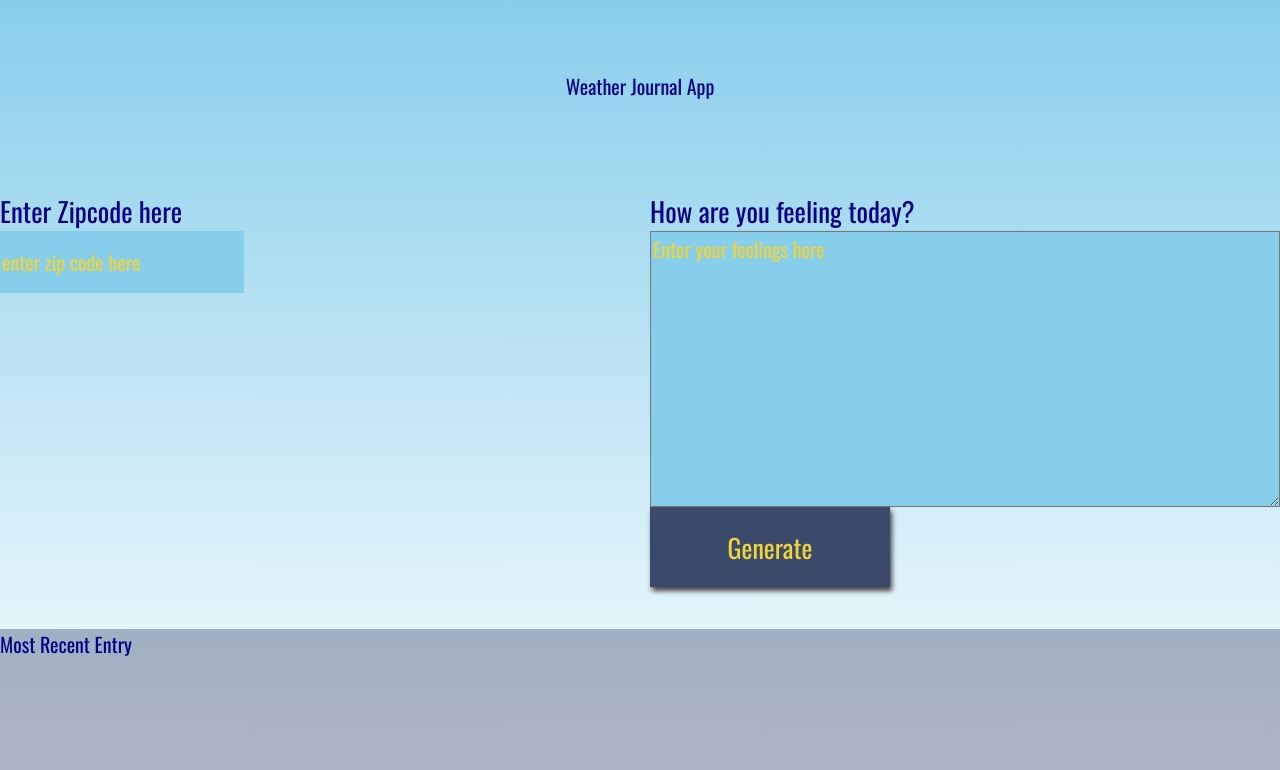
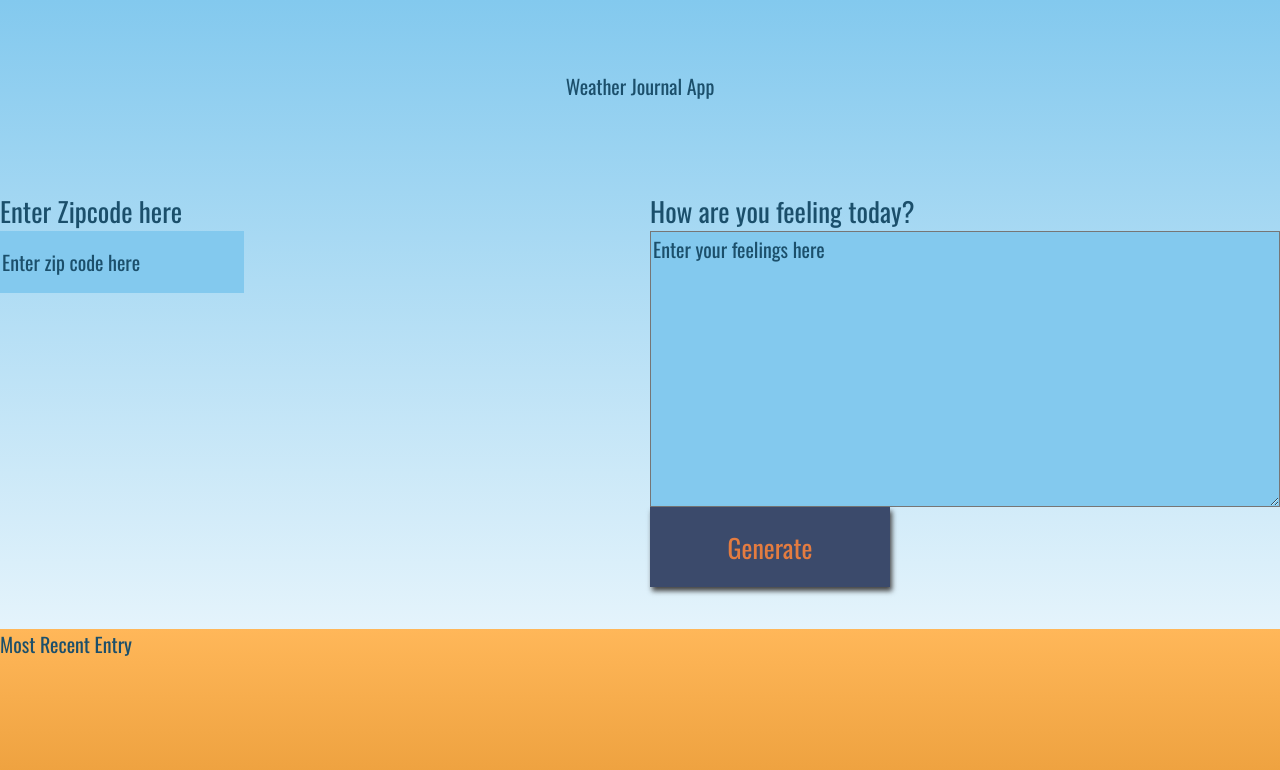
Before and after one commit to dycoster/dycoster.github.io, a plain HTML site: page Project03/weather-journal-app/website/index.html in a window 1280 px wide. Drawn offline with nearby package versions, Linux system fonts and the light colour scheme; a web font is replaced by a local one.

Commit message:
cont css

```diff
--- a/Project03/weather-journal-app/website/app.js
+++ b/Project03/weather-journal-app/website/app.js
@@ -57,7 +57,7 @@ const postData = async (url = '', data = {})=> {
         const newData = await response.json();
         console.log(newData);
         return newData;
-    }catch(error) {
+    }catch (error) {
         console.log("error", error);
     }
 }
@@ -68,9 +68,9 @@ const updateUI = async () => {
     const request = await fetch('http://localhost:3030/all');
     try{
         const allData = await request.json();
-        document.getElementById('date').innerHTML = `Date: ${allData[0].date}`;
-        document.getElementById('temp').innerHTML = `Temperature: ${allData[0].temp}`;
-        document.getElementById('content').innerHTML = `Feeling: ${allData[0].content}`;
+        document.getElementById('date').innerHTML = allData.date;
+        document.getElementById('temp').innerHTML = allData.temp;
+        document.getElementById('content').innerHTML = allData.content;
     }
     catch (error) {
         console.log("error", error);
--- a/Project03/weather-journal-app/website/index.html
+++ b/Project03/weather-journal-app/website/index.html
@@ -11,7 +11,7 @@
       <div class ="holder headline">Weather Journal App</div>
       <div class ="holder zip">
         <label for="zip">Enter Zipcode here</label>
-        <input type="text" id="zip" placeholder="enter zip code here">
+        <input type="text" id="zip" placeholder="Enter zip code here">
       </div>
       <div class ="holder feel">
         <label for="feelings">How are you feeling today?</label>
--- a/Project03/weather-journal-app/website/style.css
+++ b/Project03/weather-journal-app/website/style.css
@@ -15,8 +15,8 @@ body{
     "column-left column-right"
     "result result";
     height:100vh;
-    background: linear-gradient(skyblue, white);
-    color: darkblue;
+    background: linear-gradient(#83C9EE, white);
+    color: #1B4F6B;
     justify-content: center;
     grid-gap: 1em;
     font-size: 20px;
@@ -29,7 +29,7 @@ body{
 }
 
 .entry {
-    background: rgba(59, 74, 107, .4);
+    background: linear-gradient(#FFB759, #EB9E3B);
     grid-area: result;
 }
 /*
@@ -76,8 +76,8 @@ input{
     display:block;
     height: 60px;
     width: 240px;
-    background:skyblue;
-    color: #f0d43a;
+    background:#83C9EE;
+    color:#e47c40;
     font-size: 20px;
     font-family: 'Oswald', sans-serif;
     border: none;
@@ -87,19 +87,29 @@ button{
     width: 240px;
     height: 80px;
     background: #3b4a6b;
-    color: #f0d43a;
+    color: #e47c40;
     font-size: 26px;
     font-family: 'Oswald', sans-serif;
     border: none;
     box-shadow: 2px 4px 5px #444;
 }
+
+button:hover{
+    background: #186F9E;
+    color: whitesmoke;
+}
+
+button:active{
+    color: #9E5D08;
+}
+
 h1{
     font-size: 36px;
 }
 
 textarea{
-    background: skyblue;
-    color: #f0d43a;
+    background: #83C9EE;
+    color: #EB9E3B;
     font-size: 20px;
     font-family: 'Oswald', sans-serif;
 }
@@ -112,19 +122,19 @@ button:focus {
 }
 /* Style for Placeholder Text*/
 ::placeholder { /* Firefox, Chrome, Opera */
-    color: #f0d43a;
+    color:#1B4F6B;
     font-family: 'Oswald', sans-serif;
 
 }
 
 :-ms-input-placeholder { /* Internet Explorer 10-11 */
-    color: #f0d43a;
+    color:#1B4F6B;
     font-family: 'Oswald', sans-serif;
 
 }
 
 ::-ms-input-placeholder { /* Microsoft Edge */
-    color: #f0d43a;
+    color: #1B4F6B;
     font-family: 'Oswald', sans-serif;
 
 }
```
